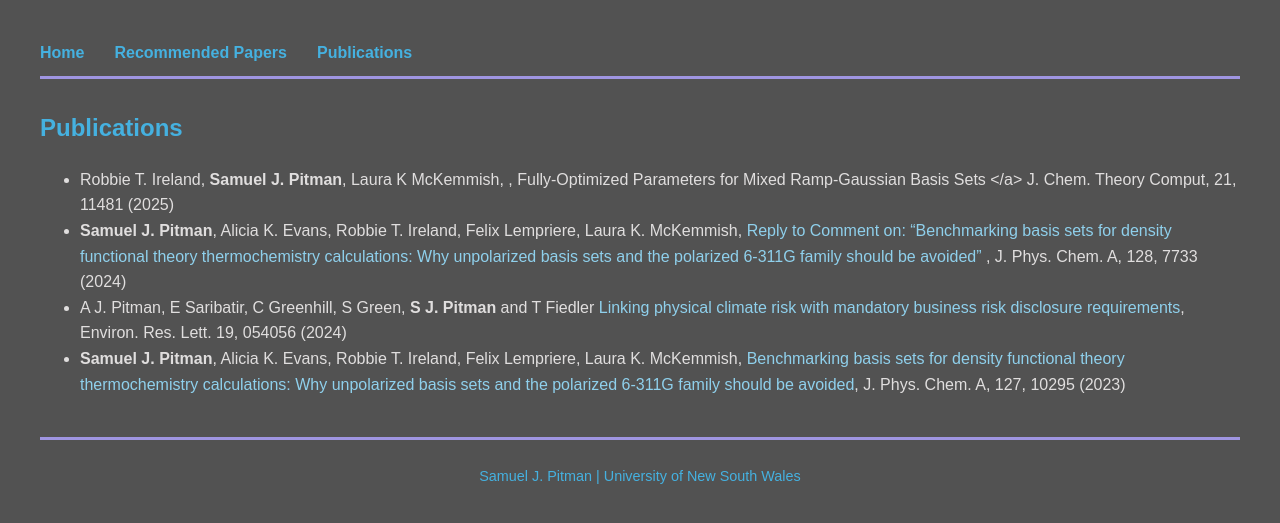
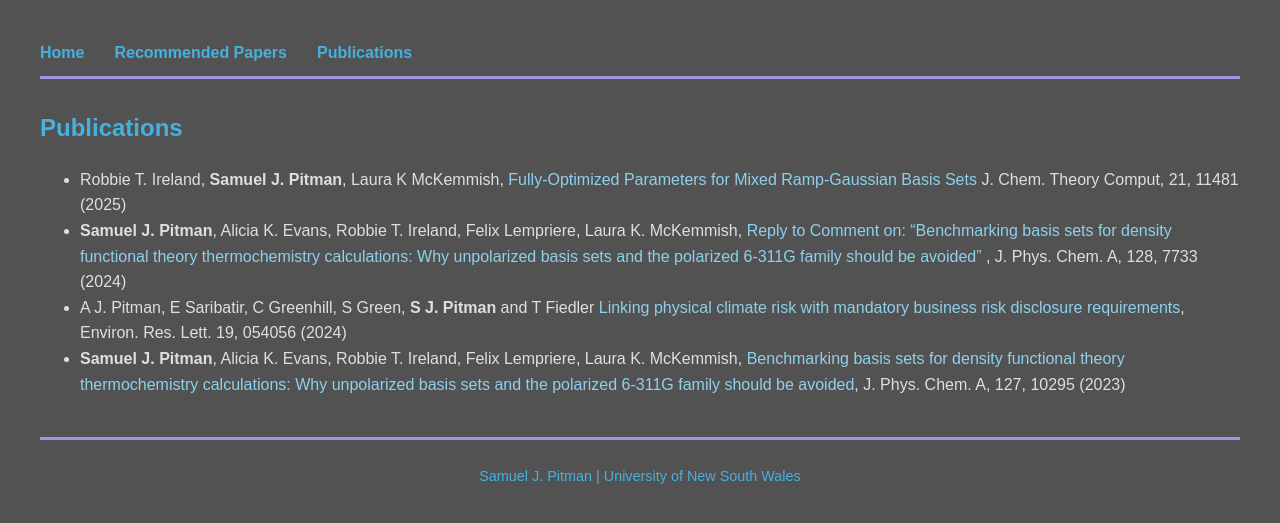
Before and after one commit to SamuelPitman/SamuelPitman.github.io, a Jekyll site: the page built from publications.md, in a window 1280 px wide. Shown: the top 523 px of the page. Built offline with Jekyll 4.4.1, drawn with Linux system fonts in a browser that asks for light colours.

```diff
--- a/publications.md
+++ b/publications.md
@@ -4,7 +4,7 @@ title: Publications
 ---
 
 ## Publications
-- Robbie T. Ireland, **Samuel J. Pitman**, Laura K McKemmish, <a href="https://pubs.acs.org/doi/abs/10.1021/acs.jctc.5c01174" target="_blank" rel="noopener noreferrer"> </a>, Fully-Optimized Parameters for Mixed Ramp-Gaussian Basis Sets </a> J. Chem. Theory Comput, 21, 11481 (2025)
+- Robbie T. Ireland, **Samuel J. Pitman**, Laura K McKemmish, <a href="https://pubs.acs.org/doi/abs/10.1021/acs.jctc.5c01174" target="_blank" rel="noopener noreferrer"> Fully-Optimized Parameters for Mixed Ramp-Gaussian Basis Sets </a> J. Chem. Theory Comput, 21, 11481 (2025)
 - **Samuel J. Pitman**, Alicia K. Evans, Robbie T. Ireland, Felix Lempriere, Laura K. McKemmish, <a href="https://pubs.acs.org/doi/10.1021/acs.jpca.4c03017" target="_blank" rel="noopener noreferrer"> Reply to Comment on: "Benchmarking basis sets for density functional theory thermochemistry calculations: Why unpolarized basis sets and the polarized 6-311G family should be avoided" </a>, J. Phys. Chem. A, 128, 7733 (2024)
 - A J. Pitman, E Saribatir, C Greenhill, S Green, **S J. Pitman** and T Fiedler <a href="https://iopscience.iop.org/article/10.1088/1748-9326/ad4377" target="_blank" rel="noopener noreferrer"> Linking physical climate risk with mandatory business risk disclosure requirements</a>, Environ. Res. Lett. 19, 054056 (2024)
 - **Samuel J. Pitman**, Alicia K. Evans, Robbie T. Ireland, Felix Lempriere, Laura K. McKemmish, <a href="https://pubs.acs.org/doi/abs/10.1021/acs.jpca.3c05573" target="_blank" rel="noopener noreferrer"> Benchmarking basis sets for density functional theory thermochemistry calculations: Why unpolarized basis sets and the polarized 6-311G family should be avoided</a>, J. Phys. Chem. A, 127, 10295 (2023)
```
